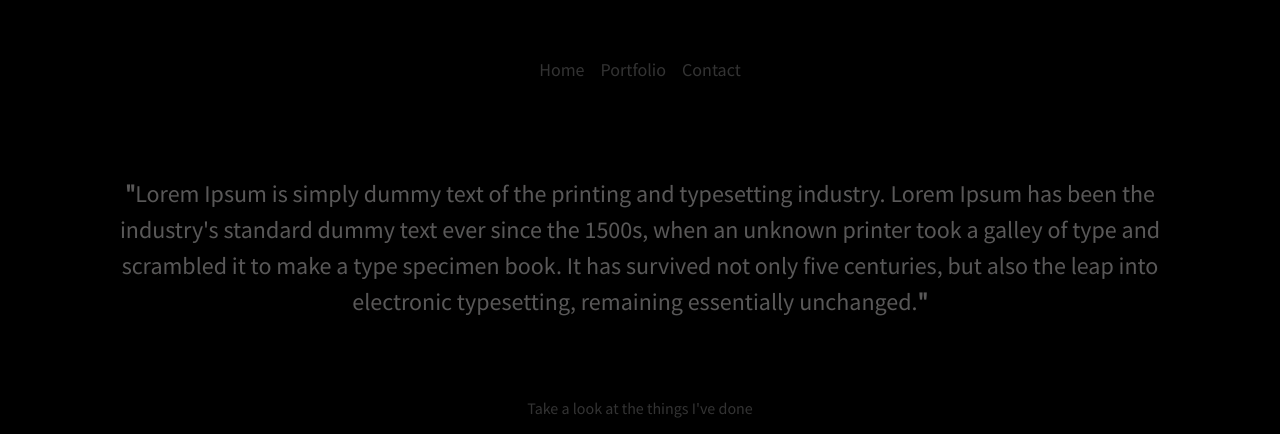
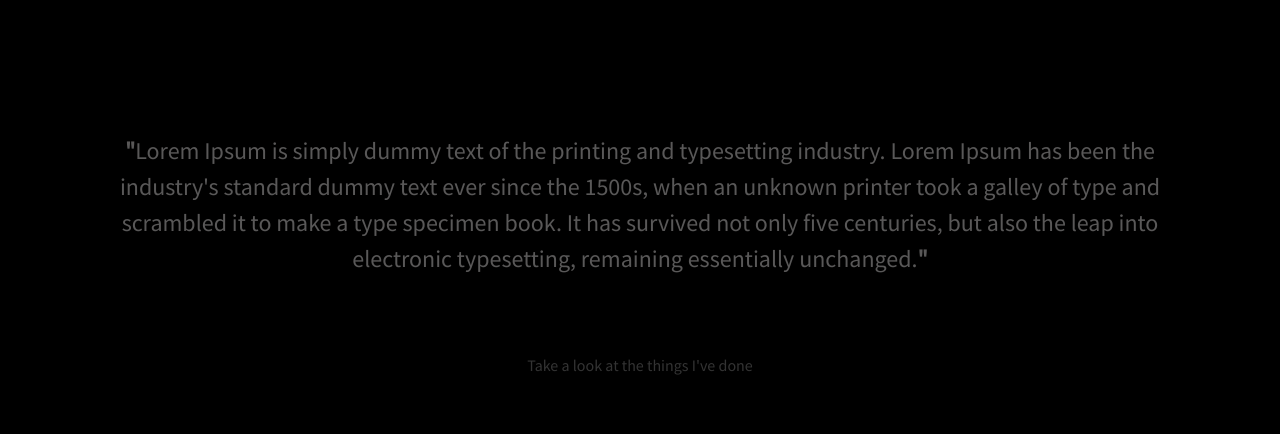
Before and after one commit to alanpv71/alanpv.github.io, a plain HTML site: page index.html in a window 1280 px wide. Shown: the top 434 px of the page. Drawn offline with nearby package versions, Linux system fonts and the light colour scheme.

Commit message:
Update index.html

```diff
--- a/index.html
+++ b/index.html
@@ -19,7 +19,7 @@
 
     <header>
 
-        <nav class="navbar navbar-expand-lg navbar-none bg-none">
+        <nav class="navbar">
 
             <div class="mx-auto">
             <div class="collapse navbar-collapse" id="navbarNav">
```
